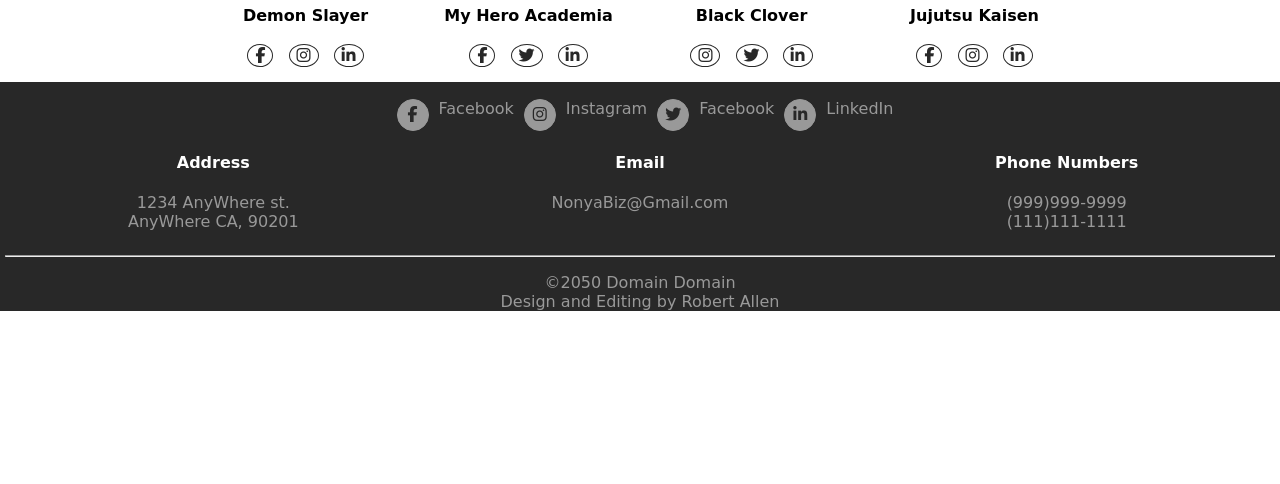
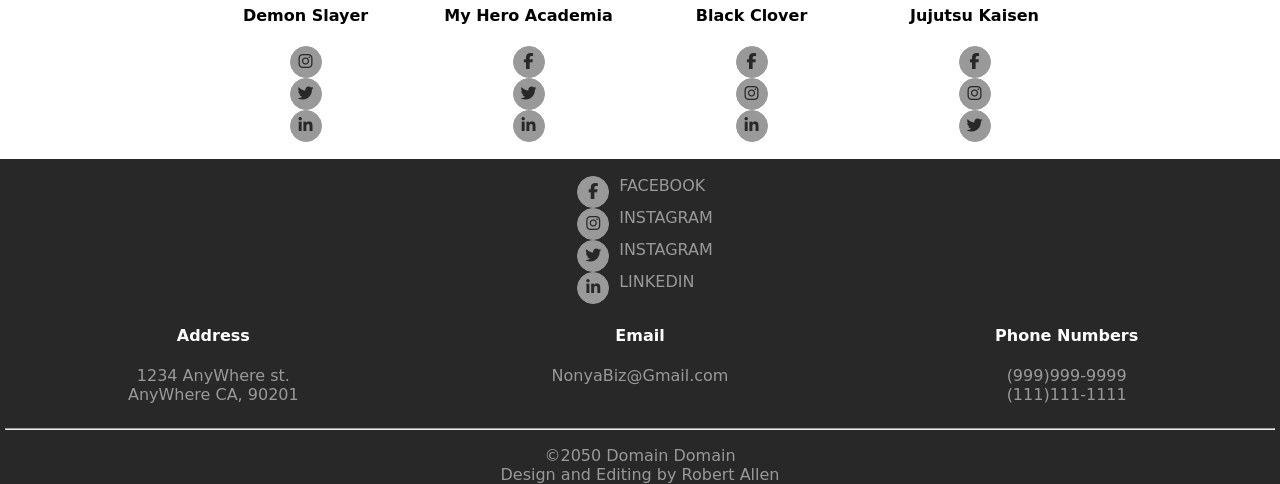
Before and after one commit to RAllen30044/responsiveWebsite, a plain HTML site: page index.html in a window 1280 px wide. Shown: the part 1089-1573 px from the top of the page. Before the commit the page ends 1400 px from the top, so only its background shows below. Drawn offline with Linux system fonts and the light colour scheme.

Commit message:
Personel layout done, need CSS update

```diff
--- a/index.html
+++ b/index.html
@@ -122,12 +122,29 @@
           />
           <h4><strong>Demon Slayer</strong></h4>
           <div class="socialPersonal">
-            <a class="facebook" href="#">
-              <i class="fa fa-facebook" aria-hidden="false"></i
+            <div class="socialPersonalContainer">
+              <div class="personalItems">
+                <div class="personalIcons">
+                  <a href="#">
+                    <i class="fa fa-instagram" aria-hidden="false"></i
                   ></a>
-            <a href="#"> <i class="fa fa-instagram" aria-hidden="false"></i></a>
-
-            <a href="#"> <i class="fa fa-linkedin" aria-hidden="false"></i></a>
+                </div>
+              </div>
+              <div class="personalItems">
+                <div class="personalIcons">
+                  <a href="#">
+                    <i class="fa fa-twitter" aria-hidden="false"></i
+                  ></a>
+                </div>
+              </div>
+              <div class="personalItems">
+                <div class="personalIcons">
+                  <a href="#">
+                    <i class="fa fa-linkedin" aria-hidden="false"></i
+                  ></a>
+                </div>
+              </div>
+            </div>
           </div>
         </div>
         <div class="MHA">
@@ -137,12 +154,30 @@
           />
           <h4><strong>My Hero Academia</strong></h4>
           <div class="socialPersonal">
-            <a class="facebook" href="#">
+            <div class="socialPersonalContainer">
+              <div class="personalItems">
+                <div class="personalIcons">
+                  <a href="#">
                     <i class="fa fa-facebook" aria-hidden="false"></i
                   ></a>
+                </div>
+              </div>
 
-            <a href="#"> <i class="fa fa-twitter" aria-hidden="false"></i></a>
-            <a href="#"> <i class="fa fa-linkedin" aria-hidden="false"></i></a>
+              <div class="personalItems">
+                <div class="personalIcons">
+                  <a href="#">
+                    <i class="fa fa-twitter" aria-hidden="false"></i
+                  ></a>
+                </div>
+              </div>
+              <div class="personalItems">
+                <div class="personalIcons">
+                  <a href="#">
+                    <i class="fa fa-linkedin" aria-hidden="false"></i
+                  ></a>
+                </div>
+              </div>
+            </div>
           </div>
         </div>
         <div class="blackClover">
@@ -152,11 +187,30 @@
           />
           <h4><strong>Black Clover</strong></h4>
           <div class="socialPersonal">
-            <a class="facebook" href="#">
+            <div class="socialPersonalContainer">
+              <div class="personalItems">
+                <div class="personalIcons">
+                  <a href="#">
+                    <i class="fa fa-facebook" aria-hidden="false"></i
+                  ></a>
+                </div>
+              </div>
+              <div class="personalItems">
+                <div class="personalIcons">
+                  <a href="#">
                     <i class="fa fa-instagram" aria-hidden="false"></i
                   ></a>
-            <a href="#"> <i class="fa fa-twitter" aria-hidden="false"></i></a>
-            <a href="#"> <i class="fa fa-linkedin" aria-hidden="false"></i></a>
+                </div>
+              </div>
+
+              <div class="personalItems">
+                <div class="personalIcons">
+                  <a href="#">
+                    <i class="fa fa-linkedin" aria-hidden="false"></i
+                  ></a>
+                </div>
+              </div>
+            </div>
           </div>
         </div>
         <div class="jujutsuKaisen">
@@ -166,26 +220,43 @@
           />
           <h4>Jujutsu Kaisen</h4>
           <div class="socialPersonal">
-            <a class="facebook" href="#"
-              ><i class="fa fa-facebook" aria-hidden="false"></i
+            <div class="socialPersonalContainer">
+              <div class="personalItems">
+                <div class="personalIcons">
+                  <a href="#">
+                    <i class="fa fa-facebook" aria-hidden="false"></i
                   ></a>
-            <a href="#"> <i class="fa fa-instagram" aria-hidden="false"></i></a>
-
-            <a href="#"> <i class="fa fa-linkedin" aria-hidden="false"></i></a>
+                </div>
+              </div>
+              <div class="personalItems">
+                <div class="personalIcons">
+                  <a href="#">
+                    <i class="fa fa-instagram" aria-hidden="false"></i
+                  ></a>
+                </div>
+              </div>
+              <div class="personalItems">
+                <div class="personalIcons">
+                  <a href="#">
+                    <i class="fa fa-twitter" aria-hidden="false"></i
+                  ></a>
+                </div>
+              </div>
+            </div>
           </div>
         </div>
       </div>
     </div>
     <footer>
       <div class="social">
-        <div class="socialContainer">
+        <div class="socialPersonalContainer">
           <div class="item">
             <div class="icon">
               <a href="#">
                 <i class="fa fa-facebook" aria-hidden="false"></i
               ></a>
             </div>
-            <span>Facebook</span>
+            <span>FACEBOOK</span>
           </div>
           <div class="item">
             <div class="icon">
@@ -193,13 +264,13 @@
                 <i class="fa fa-instagram" aria-hidden="false"></i
               ></a>
             </div>
-            <span>Instagram</span>
+            <span>INSTAGRAM</span>
           </div>
           <div class="item">
             <div class="icon">
               <a href="#"> <i class="fa fa-twitter" aria-hidden="false"></i></a>
             </div>
-            <span>Facebook</span>
+            <span>INSTAGRAM</span>
           </div>
           <div class="item">
             <div class="icon">
@@ -207,7 +278,7 @@
                 <i class="fa fa-linkedin" aria-hidden="false"></i
               ></a>
             </div>
-            <span>LinkedIn</span>
+            <span>LINKEDIN</span>
           </div>
         </div>
       </div>
--- a/styles.css
+++ b/styles.css
@@ -130,23 +130,42 @@ p {
 h4 {
   margin-top: 5px;
 }
+
 .socialPersonal{
+    color: #999;
+    margin: 17px;
+    display: flex;
 
-        color: #999;
-        margin: 17px
+    justify-content: center;
+    gap: 20px;
+}
+.socialContainer{
+    display: flex;
+}
 
 
+
+.personalIcons{
+    margin: 0  10px;
+
+    background-color: #999;
+    border: 1px  solid #999;
+ height: 30px;
+ width: 30px;
+    display: flex;
+    border-radius: 50%;
+    align-items: center;
+    justify-content: center;
 }
-.socialPersonal a{
-    margin: 0  5px;
-    color: #282828;
+.personalIcons a{
+color: #282828;
 
-    border: 1px  solid #282828;
-    height: 15px;
-    width: 15px;
-    padding: 1px 7px;
-    border-radius: 50%;
 }
+
+
+
+
+
 
 footer {
   background-color: #282828;
```
Lines whose indentation alone changed are shown as unchanged.
